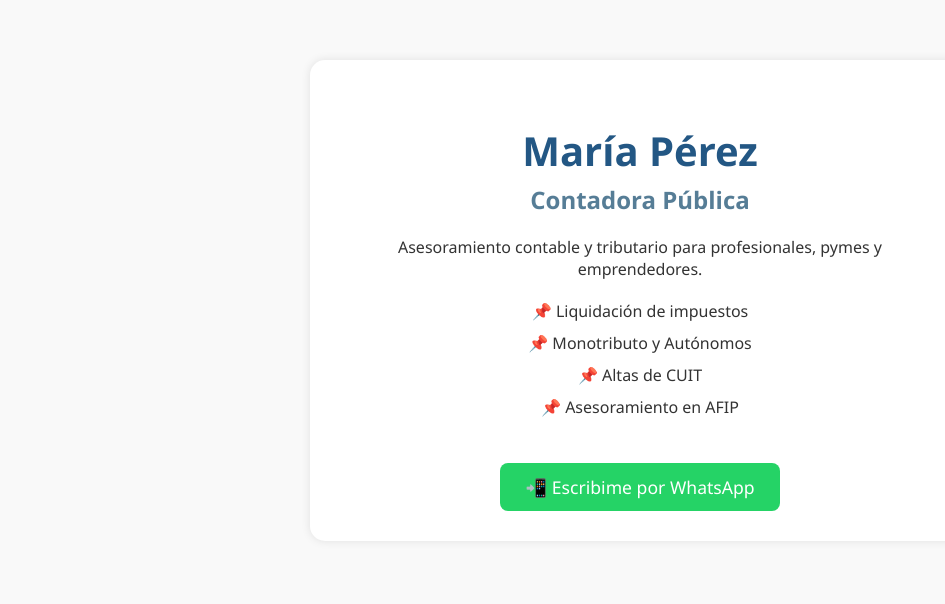
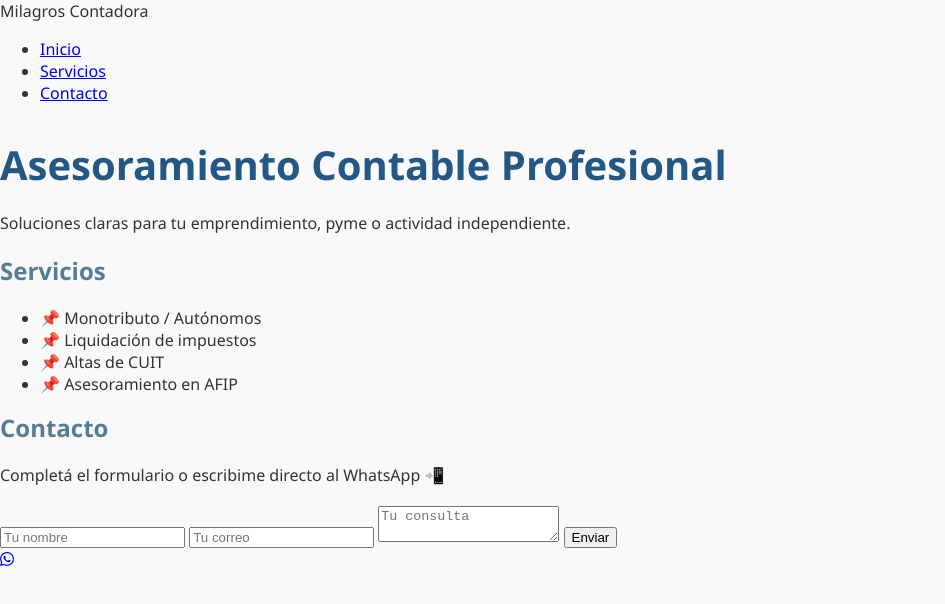
Before and after one commit to MaraOrtiz/landing-contadora, a plain HTML site: page index.html in a window 1280 px wide. Shown: the whole page, without its empty margins (0-945 px from the left). Drawn offline with Linux system fonts and the light colour scheme.

Commit message:
Update index.html

```diff
--- a/index.html
+++ b/index.html
@@ -2,36 +2,59 @@
 <html lang="es">
 <head>
   <meta charset="UTF-8" />
-    <meta name="viewport" content="width=device-width, initial-scale=1.0" />
-    <title>Contadora María Pérez</title>
+  <meta name="viewport" content="width=device-width, initial-scale=1.0"/>
+  <title>Milagros Contadora</title>
   <link rel="stylesheet" href="style.css" />
+  <script src="https://kit.fontawesome.com/a076d05399.js" crossorigin="anonymous"></script>
 </head>
+<body>
 
-  <body>
-    <section class="container">
-      <h1>María Pérez</h1>
-      <h2>Contadora Pública</h2>
-      <p>
-        Asesoramiento contable y tributario para profesionales, pymes y
-        emprendedores.
-      </p>
+  <!-- Menú -->
+  <header>
+    <div class="logo">Milagros Contadora</div>
+    <nav>
+      <ul>
+        <li><a href="#inicio">Inicio</a></li>
+        <li><a href="#servicios">Servicios</a></li>
+        <li><a href="#contacto">Contacto</a></li>
+      </ul>
+    </nav>
+  </header>
 
-      <ul class="services">
+  <!-- Inicio -->
+  <section id="inicio" class="section inicio">
+    <h1>Asesoramiento Contable Profesional</h1>
+    <p>Soluciones claras para tu emprendimiento, pyme o actividad independiente.</p>
+  </section>
+
+  <!-- Servicios -->
+  <section id="servicios" class="section servicios">
+    <h2>Servicios</h2>
+    <ul>
+      <li>📌 Monotributo / Autónomos</li>
       <li>📌 Liquidación de impuestos</li>
-        <li>📌 Monotributo y Autónomos</li>
       <li>📌 Altas de CUIT</li>
       <li>📌 Asesoramiento en AFIP</li>
     </ul>
+  </section>
 
-      <a
-        href="https://wa.me/5491123456789"
-        target="_blank"
-        class="whatsapp-btn"
-      >
-        📲 Escribime por WhatsApp
+  <!-- Contacto -->
+  <section id="contacto" class="section contacto">
+    <h2>Contacto</h2>
+    <p>Completá el formulario o escribime directo al WhatsApp 📲</p>
+    <form>
+      <input type="text" placeholder="Tu nombre" required />
+      <input type="email" placeholder="Tu correo" required />
+      <textarea placeholder="Tu consulta" required></textarea>
+      <button type="submit">Enviar</button>
+    </form>
+  </section>
+
+  <!-- Botón flotante de WhatsApp -->
+  <a href="https://wa.me/549XXXXXXXXXX" class="btn-wpp" target="_blank">
+    <i class="fab fa-whatsapp"></i>
   </a>
-    </section>
+
   <script src="script.js"></script>
-
 </body>
 </html>
```
Lines whose indentation alone changed are shown as unchanged.
